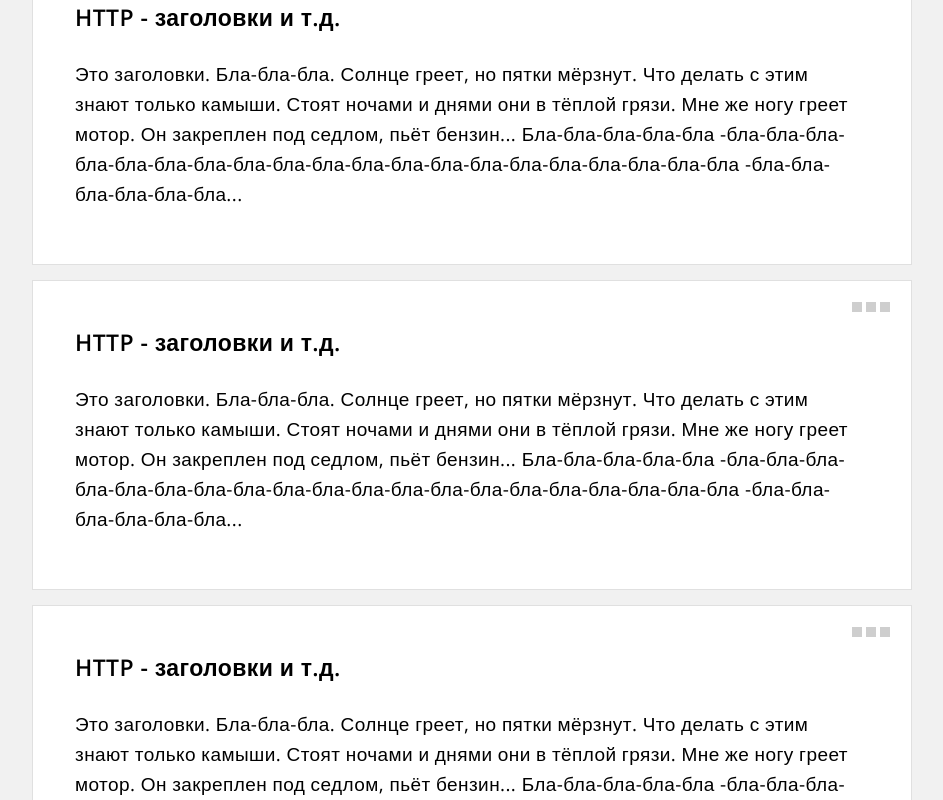
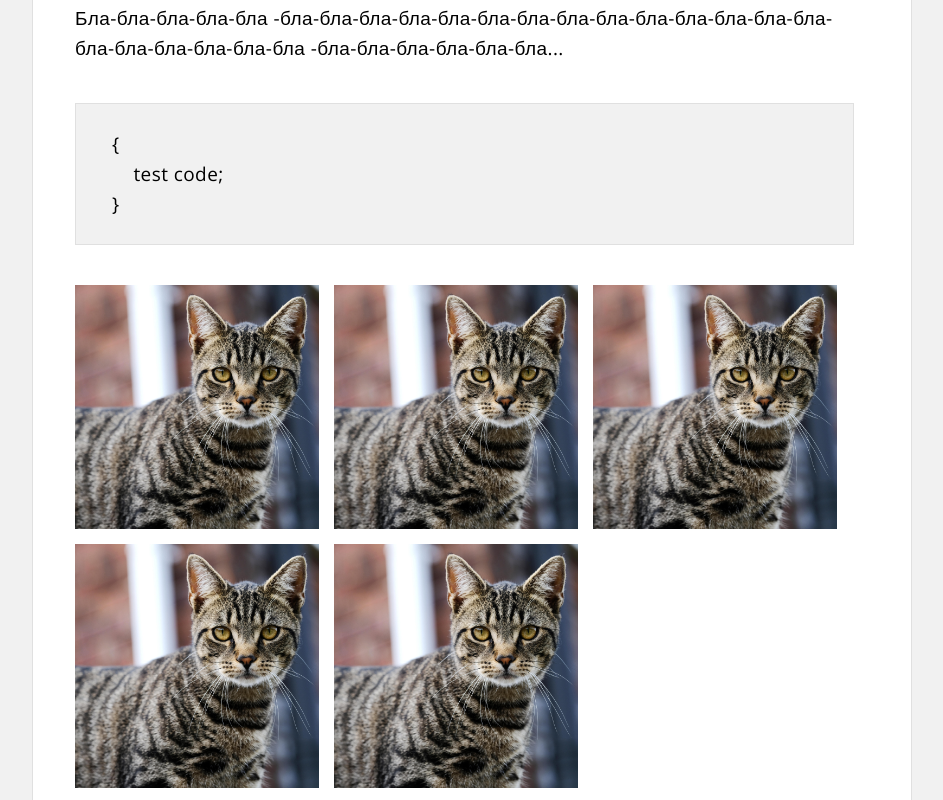
Before and after one commit to writingor/writingor, a React (Create React App) app: page / in a window 1280 px wide. Shown: the part 800-1600 px from the top of the page, without its empty margins (168-1111 px from the left). Built offline with nearby package versions, Linux system fonts and the light colour scheme.

Commit message:
test post

```diff
--- a/src/App.js
+++ b/src/App.js
@@ -29,10 +29,7 @@ function App() {
 
         <main className='content'>
           {/* test Post START */}
-          <PostItem onClick={doNothing} />
-          <PostItem onClick={doNothing} />
-          <PostItem onClick={doNothing} />
-          <PostItem onClick={doNothing} />
+          <PostItem onClick={doNothing} image={'./assets/img/cat1.jpg'} />
           <PostItem onClick={doNothing} />
           {/* test Post END */}
         </main>
--- a/src/components/post/PostItem.jsx
+++ b/src/components/post/PostItem.jsx
@@ -1,17 +1,18 @@
 
 import React from 'react';
 import css from './PostItem.module.css';
+import exampleImage from '../../assets/img/cat1.jpg';
 
-const PostItem = ({ children, ...props }) => {
+const PostItem = ({ children, image, ...props }) => {
 
     return (
         <div {...props} className={css.PostItem}>
 
             <div {...props} className={css.PostItem__postmenu + ' ' + css.postmenu}>
-            <div className={css.postmenu__square + ' ' + css.postmenu__square_first}></div>
-            <div className={css.postmenu__square + ' ' + css.postmenu__square_second}></div>
-            <div className={css.postmenu__square + ' ' + css.postmenu__square_third}></div>
-        </div>
+                <div className={css.postmenu__square + ' ' + css.postmenu__square_first}></div>
+                <div className={css.postmenu__square + ' ' + css.postmenu__square_second}></div>
+                <div className={css.postmenu__square + ' ' + css.postmenu__square_third}></div>
+            </div>
 
             <h2 className={css.PostItem__title}>HTTP - заголовки и т.д.</h2>
 
@@ -23,6 +24,68 @@ const PostItem = ({ children, ...props }) => {
                 -бла-бла-бла-бла-бла-бла...
             </p>
 
+            <div className={css.PostItem__imagebox}>
+                <div className={css.PostItem__image}>
+                    <img src={exampleImage} alt="cat" />
+                </div>
+            </div>
+
+            <p className={css.PostItem__text}>
+                Это заголовки. Бла-бла-бла. Солнце греет, но пятки мёрзнут. Что делать с этим
+                знают только камыши. Стоят ночами и днями они в тёплой грязи. Мне же ногу греет
+                мотор. Он закреплен под седлом, пьёт бензин...<br /><br />
+                Бла-бла-бла-бла-бла
+                -бла-бла-бла-бла-бла-бла-бла-бла-бла-бла-бла-бла-бла-бла-бла-бла-бла-бла-бла-бла
+                -бла-бла-бла-бла-бла-бла...
+            </p>
+
+            <div className={css.PostItem__codeblock}>
+                <pre className={css.codeblock__code}>
+
+                    &#123;<br />
+                    &nbsp;&nbsp;&nbsp;&nbsp;test code;<br />
+                    &#125;
+
+                </pre>
+            </div>
+
+            <div className={css.PostItem__imagebox}>
+                <div className={css.PostItem__image}>
+                    <img src={exampleImage} alt="cat" />
+                </div>
+                <div className={css.PostItem__image}>
+                    <img src={exampleImage} alt="cat" />
+                </div>
+                <div className={css.PostItem__image}>
+                    <img src={exampleImage} alt="cat" />
+                </div>
+                <div className={css.PostItem__image}>
+                    <img src={exampleImage} alt="cat" />
+                </div>
+                <div className={css.PostItem__image}>
+                    <img src={exampleImage} alt="cat" />
+                </div>
+            </div>
+
+            <div className={css.PostItem__codeblock}>
+                <pre className={css.codeblock__code}>
+
+                    &#123;<br />
+                    &nbsp;&nbsp;&nbsp;&nbsp;test code;<br />
+                    &#125;
+
+                </pre>
+            </div>
+
+            <p className={css.PostItem__text}>
+                Это заголовки. Бла-бла-бла. Солнце греет, но пятки мёрзнут. Что делать с этим
+                знают только камыши. Стоят ночами и днями они в тёплой грязи. Мне же ногу греет
+                мотор. Он закреплен под седлом, пьёт бензин... <br />
+                Бла-бла-бла-бла-бла
+                -бла-бла-бла-бла-бла-бла-бла-бла-бла-бла-бла-бла-бла-бла-бла-бла-бла-бла-бла-бла
+                -бла-бла-бла-бла-бла-бла...
+            </p>
+
         </div>
     );
 };
--- a/src/components/post/PostItem.module.css
+++ b/src/components/post/PostItem.module.css
@@ -2,7 +2,7 @@
     position: relative;
     display: flex;
     flex-direction: column;
-    padding: 44px 57px 55px 42px;
+    padding: 44px 57px 25px 42px;
     background-color: #ffffff;
     border: 1px solid #E0E0E0;
     margin-bottom: 15px;
@@ -47,14 +47,51 @@
     font-size: 23px;
     line-height: 34px;
     font-weight: 600;
-    margin: 0;
+    margin: 0px 0px 25px 0px;
 }
 
 .PostItem__text {
-    padding-top: 25px;
     text-align: left;
     font-size: 19px;
     line-height: 30px;
     font-weight: 400;
-    margin: 0;
+    margin: 0px 0px 40px 0px;
 }
+
+.PostItem__codeblock {
+    width: 100%;
+    padding: 25px 0px 25px 36px;
+    background-color: #f1f1f1;
+    border: 1px solid #E0E0E0;
+    margin: 0px 0px 40px 0px;
+}
+
+.codeblock {
+}
+
+.codeblock__code {
+    text-align: left;
+    font-size: 19px;
+    line-height: 30px;
+    font-weight: 400;
+}
+
+.PostItem__imagebox {
+    display: flex;
+    flex-wrap: wrap;
+    width: 100%;
+    margin: 0px 0px 25px 0px;
+}
+
+.PostItem__image {
+    width: 244px;
+    height: 244px;
+    margin-right: 15px;
+    margin-bottom: 15px;
+}
+
+.PostItem__image img {
+    width: 100%;
+    height: 100%;
+    object-fit: cover;
+}
```
Also changed, not shown: src/assets/img/cat1.jpg (added).
